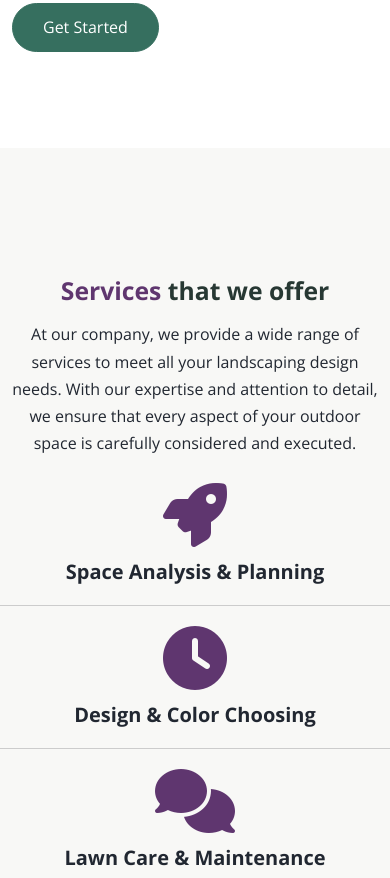
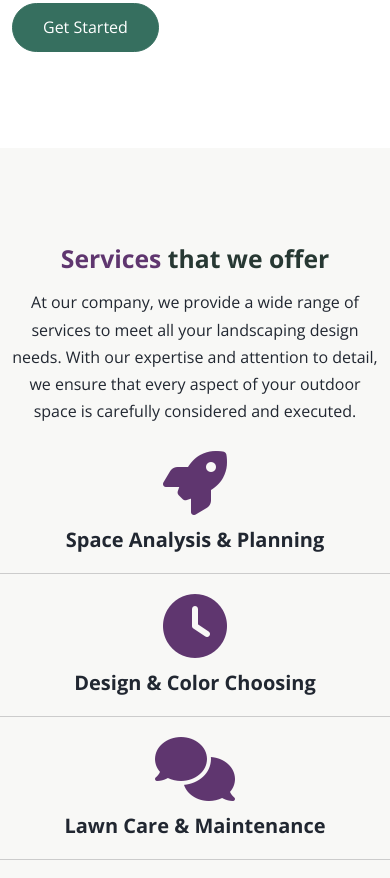
Before and after one commit to elena-polyakova2/landscaping-website, a website: page index.html in a window 390 px wide. Shown: the part 3174-4052 px from the top of the page. Drawn offline with nearby package versions, Linux system fonts and the light colour scheme; files that its build step writes are made by us from their sources.

Commit message:
#18. Services section is good on mobile screens.
Co-authored-by: elena-polyakova2 <124845955+elena-polyakova2@users.noreply.github.com>

```diff
--- a/scss/styles.scss
+++ b/scss/styles.scss
@@ -153,7 +153,7 @@ html,body{
   margin: 10px 0;
 }
 
-#details {
+#details, #services {
   padding-top: 6rem !important;
   margin-top: 3rem !important;
 }
```
